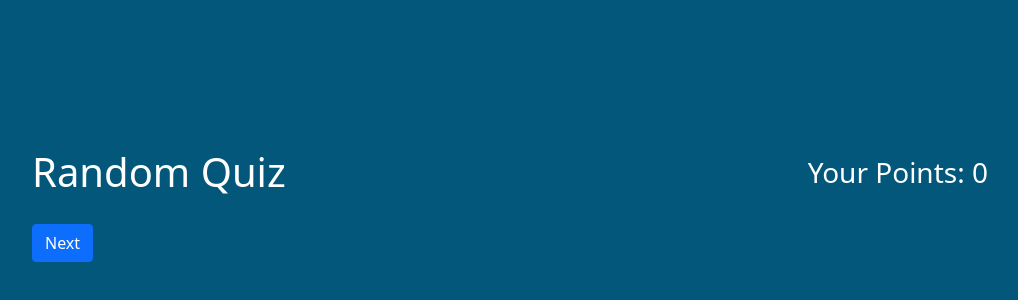
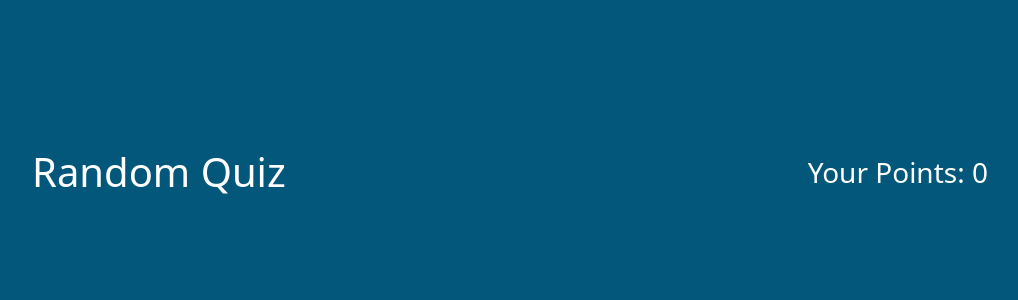
Before and after one commit to ReneP8/techquiz, a React (Create React App) app in the folder web/: page / in a window 1280 px wide. Shown: the part 12-312 px from the top of the page, without its empty margins (130-1148 px from the left). Built offline with nearby package versions, Linux system fonts and the light colour scheme; no server answers.

Commit message:
load new answer after clicking answer

```diff
--- a/web/src/pages/Random.jsx
+++ b/web/src/pages/Random.jsx
@@ -1,6 +1,6 @@
 import { useEffect, useState } from "react";
 import Question from "../components/Question";
-import { Button, Col, Row } from "react-bootstrap";
+import { Col, Row } from "react-bootstrap";
 
 import sound_correct from "../assets/sounds/correct_answer.mp3";
 import sound_wrong from "../assets/sounds/wrong_answer.mp3";
@@ -26,6 +26,10 @@ function Random() {
     else {
       wrongAudio.play();
     }
+
+    setTimeout(function(){
+      getRandomQeustion();
+  }, 2000);
   }
 
 
@@ -77,8 +81,6 @@ function Random() {
             onAnswerClicked={checkResult}
           ></Question>
         )}
-
-        <Button className="mt-1 btn-block" onClick={getRandomQeustion}>Next</Button>
       </div>
     </div>
   );
```
